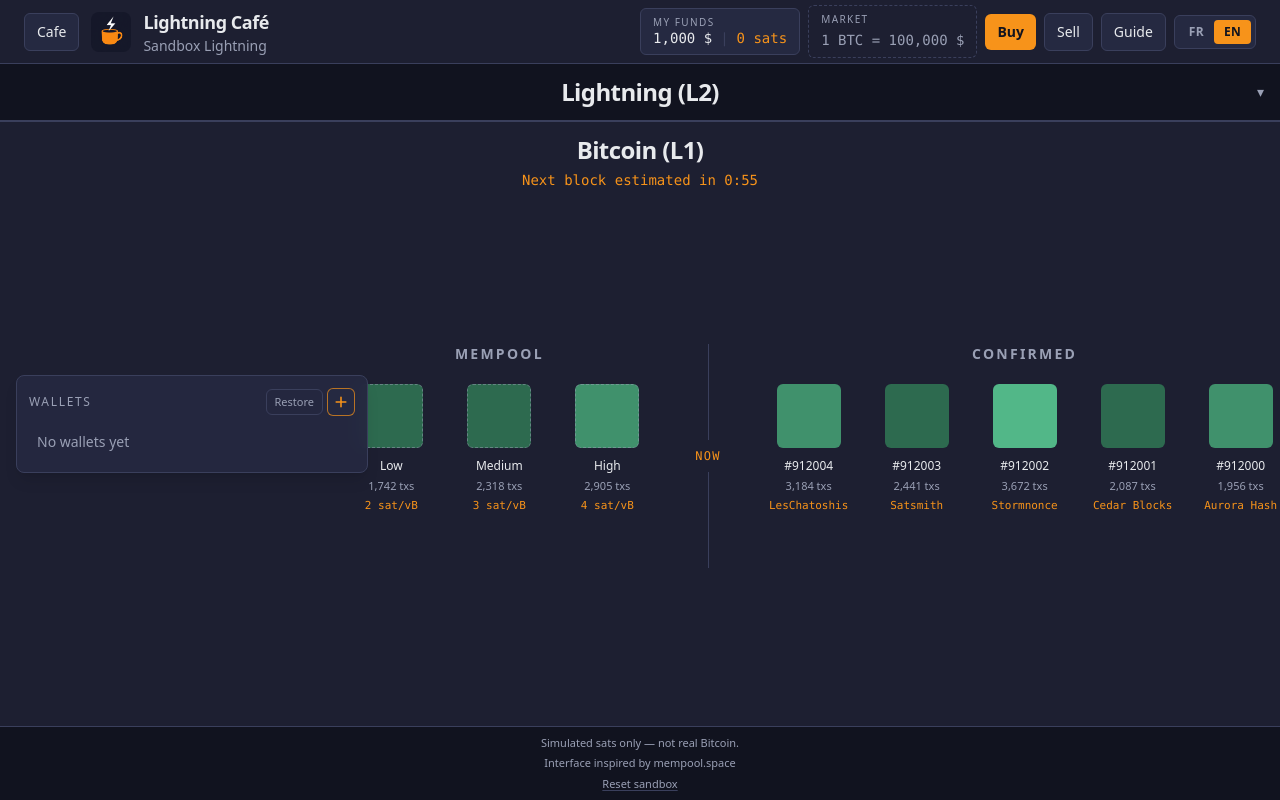
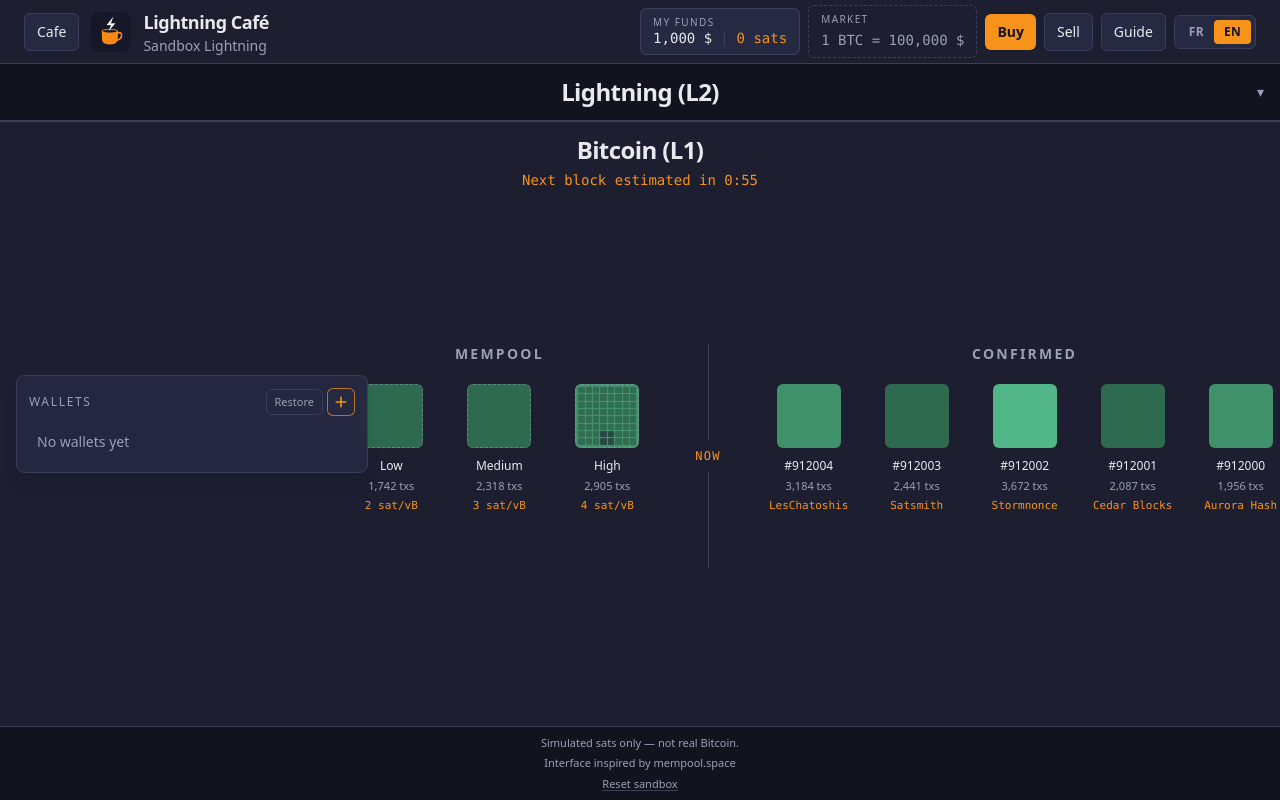
Before and after one commit to g1llez/lightning-cafe, a React (Vite) app: page / in a window 1280 px wide. Built offline with nearby package versions, Linux system fonts and the light colour scheme.

Commit message:
Pack the next block like Tetris while mined blocks stay frozen.

```diff
--- a/src/components/BitcoinLayer.tsx
+++ b/src/components/BitcoinLayer.tsx
@@ -2,6 +2,7 @@ import { useEffect, useRef, useState, type ReactNode } from 'react'
 import { useTranslation } from 'react-i18next'
 import {
   formatCountdown,
+  sandboxBlockInterval,
   toneForFee,
   type ConfirmedBlock,
   type Priority,
@@ -19,6 +20,7 @@ import {
 } from '../simulation/player'
 import { useSimulation } from '../simulation/SimulationProvider'
 import { mempoolFlyId } from './SatsFlight'
+import { BlockTetris } from './BlockTetris'
 import { BlockInspectModal } from './TxInspect'
 import { Tooltip } from './Tooltip'
 import { WalletCard } from './WalletCard'
@@ -40,6 +42,7 @@ type BlockTileProps = {
   ghost?: boolean
   testId?: string
   onInspect?: () => void
+  packing?: { seed: string; fill: number; txCount: number; minePieces: number }
 }
 
 function BlockTile({
@@ -55,6 +58,7 @@ function BlockTile({
   ghost = false,
   testId,
   onInspect,
+  packing,
 }: BlockTileProps) {
   const { t } = useTranslation()
 
@@ -69,12 +73,21 @@ function BlockTile({
           className="relative"
         >
           <div
-            className={`h-16 w-16 rounded-md ${toneForFee(feeRate)} ${
+            className={`h-16 w-16 overflow-hidden rounded-md ${toneForFee(feeRate)} ${
               upcoming ? 'border border-dashed border-text-muted/50' : ''
             } ${highlight ? 'ring-2 ring-accent ring-offset-2 ring-offset-bg-secondary' : ''} ${
               ghost ? 'opacity-0' : ''
             }`}
-          />
+          >
+            {packing && !ghost ? (
+              <BlockTetris
+                seed={packing.seed}
+                fill={packing.fill}
+                txCount={packing.txCount}
+                minePieces={packing.minePieces}
+              />
+            ) : null}
+          </div>
           {myTxs > 0 && !ghost && (
             <span className="absolute -top-1.5 -right-1.5 flex h-5 min-w-5 items-center justify-center rounded-full bg-accent px-1 font-mono text-[10px] font-semibold text-bg-primary">
               {myTxs}
@@ -173,6 +186,8 @@ type BitcoinLayerProps = {
 export function BitcoinLayer({ fill, onMessage, onSatsSent }: BitcoinLayerProps) {
   const { t } = useTranslation()
   const { chain, secondsLeft, player } = useSimulation()
+  const interval = sandboxBlockInterval()
+  const packingFill = 1 - secondsLeft / interval
   const lastMinedId = useRef(chain.confirmed[0]?.id)
   const [mining, setMining] = useState<ConfirmedBlock | null>(null)
   const [inspect, setInspect] = useState<InspectTarget | null>(null)
@@ -289,6 +304,16 @@ export function BitcoinLayer({ fill, onMessage, onSatsSent }: BitcoinLayerProps)
                     flyId={mempoolFlyId(block.priority)}
                     myTxs={myPending.length}
                     testId={`block-mempool-${block.priority}`}
+                    packing={
+                      block.priority === 'high'
+                        ? {
+                            seed: block.id,
+                            fill: packingFill,
+                            txCount: block.txCount,
+                            minePieces: myPending.length,
+                          }
+                        : undefined
+                    }
                     onInspect={() => setInspect({ kind: 'mempool', block })}
                     blockTip={mempoolTip(block)}
                   />
--- /dev/null
+++ b/src/components/BlockTetris.tsx
@@ -0,0 +1,39 @@
+import { tetrisGrid, TETRIS_COLS, TETRIS_ROWS, type TetrisCell } from '../simulation/tetris'
+
+type BlockTetrisProps = {
+  seed: string
+  fill: number
+  txCount: number
+  minePieces: number
+}
+
+function cellClass(cell: TetrisCell): string {
+  if (cell === 'mine') {
+    return 'bg-accent'
+  }
+  if (cell === 'npc') {
+    return 'bg-bg-primary/55'
+  }
+  return 'bg-black/25'
+}
+
+export function BlockTetris({ seed, fill, txCount, minePieces }: BlockTetrisProps) {
+  const grid = tetrisGrid(seed, fill, txCount, minePieces)
+
+  return (
+    <div
+      className="grid h-full w-full gap-px p-0.5"
+      style={{
+        gridTemplateColumns: `repeat(${TETRIS_COLS}, minmax(0, 1fr))`,
+        gridTemplateRows: `repeat(${TETRIS_ROWS}, minmax(0, 1fr))`,
+      }}
+      aria-hidden="true"
+    >
+      {grid.flatMap((row, y) =>
+        row.map((cell, x) => (
+          <span key={`${x}-${y}`} className={`rounded-[1px] ${cellClass(cell)}`} />
+        )),
+      )}
+    </div>
+  )
+}
--- /dev/null
+++ b/src/simulation/tetris.ts
@@ -0,0 +1,153 @@
+import { seededRandom } from './chain'
+
+export const TETRIS_COLS = 8
+export const TETRIS_ROWS = 8
+
+export type TetrisScenario = 'sparse' | 'classic' | 'packed'
+export type TetrisCell = 'empty' | 'npc' | 'mine'
+
+const SHAPES: [number, number][][] = [
+  [
+    [0, 0],
+    [1, 0],
+    [2, 0],
+    [3, 0],
+  ],
+  [
+    [0, 0],
+    [1, 0],
+    [0, 1],
+    [1, 1],
+  ],
+  [
+    [0, 0],
+    [1, 0],
+    [2, 0],
+    [1, 1],
+  ],
+  [
+    [0, 0],
+    [1, 0],
+    [1, 1],
+    [2, 1],
+  ],
+  [
+    [1, 0],
+    [2, 0],
+    [0, 1],
+    [1, 1],
+  ],
+  [
+    [0, 0],
+    [0, 1],
+    [0, 2],
+    [1, 2],
+  ],
+  [
+    [1, 0],
+    [1, 1],
+    [1, 2],
+    [0, 2],
+  ],
+]
+
+const PIECES_FOR: Record<TetrisScenario, number> = {
+  sparse: 6,
+  classic: 10,
+  packed: 14,
+}
+
+function rotate(cells: [number, number][], turns: number): [number, number][] {
+  let next = cells
+  for (let step = 0; step < turns % 4; step += 1) {
+    next = next.map(([x, y]) => [y, -x] as [number, number])
+  }
+  const minX = Math.min(...next.map(([x]) => x))
+  const minY = Math.min(...next.map(([, y]) => y))
+  return next.map(([x, y]) => [x - minX, y - minY] as [number, number])
+}
+
+function emptyGrid(): TetrisCell[][] {
+  return Array.from({ length: TETRIS_ROWS }, () => Array.from({ length: TETRIS_COLS }, () => 'empty' as const))
+}
+
+function collides(grid: TetrisCell[][], cells: [number, number][], originX: number, originY: number): boolean {
+  return cells.some(([dx, dy]) => {
+    const x = originX + dx
+    const y = originY + dy
+    return x < 0 || x >= TETRIS_COLS || y < 0 || y >= TETRIS_ROWS || grid[y]?.[x] !== 'empty'
+  })
+}
+
+function dropY(grid: TetrisCell[][], cells: [number, number][], originX: number): number | null {
+  let y = 0
+  if (collides(grid, cells, originX, y)) {
+    return null
+  }
+  while (!collides(grid, cells, originX, y + 1)) {
+    y += 1
+  }
+  return y
+}
+
+function stamp(grid: TetrisCell[][], cells: [number, number][], originX: number, originY: number, kind: 'npc' | 'mine') {
+  for (const [dx, dy] of cells) {
+    const row = grid[originY + dy]
+    if (row) {
+      row[originX + dx] = kind
+    }
+  }
+}
+
+/** Quiet mempool → sparse; busy → packed; otherwise a seeded classic/sparse/packed mix. */
+export function pickTetrisScenario(seed: string, txCount: number): TetrisScenario {
+  if (txCount >= 2_800) {
+    return 'packed'
+  }
+  if (txCount <= 1_800) {
+    return 'sparse'
+  }
+  const pick = Math.floor(seededRandom(`${seed}|scene`)() * 3)
+  return (['sparse', 'classic', 'packed'] as const)[pick] ?? 'classic'
+}
+
+/**
+ * Pack tetrominoes into the current block template. No line clears:
+ * Bitcoin fills a block, it does not delete rows. `fill` 0..1 is how far
+ * the minute has gone. `minePieces` paints the last landed pieces as yours.
+ */
+export function tetrisGrid(seed: string, fill: number, txCount: number, minePieces = 0): TetrisCell[][] {
+  const scenario = pickTetrisScenario(seed, txCount)
+  const random = seededRandom(`${seed}|${scenario}`)
+  const grid = emptyGrid()
+  const wanted = PIECES_FOR[scenario]
+  const placements: { cells: [number, number][]; x: number; y: number }[] = []
+
+  for (let index = 0; index < wanted * 2 && placements.length < wanted; index += 1) {
+    const shape = SHAPES[Math.floor(random() * SHAPES.length)]
+    if (!shape) {
+      continue
+    }
+    const cells = rotate(shape, Math.floor(random() * 4))
+    const width = Math.max(...cells.map(([x]) => x)) + 1
+    const originX = Math.floor(random() * Math.max(1, TETRIS_COLS - width + 1))
+    const originY = dropY(grid, cells, originX)
+    if (originY == null) {
+      continue
+    }
+    stamp(grid, cells, originX, originY, 'npc')
+    placements.push({ cells, x: originX, y: originY })
+  }
+
+  const shown = Math.round(Math.min(1, Math.max(0, fill)) * placements.length)
+  const visible = emptyGrid()
+  const mineFrom = Math.max(0, shown - Math.max(0, minePieces))
+  placements.slice(0, shown).forEach((piece, index) => {
+    stamp(visible, piece.cells, piece.x, piece.y, index >= mineFrom ? 'mine' : 'npc')
+  })
+  return visible
+}
+
+export function tetrisFilledCount(grid: TetrisCell[][]): number {
+  return grid.reduce((sum, row) => sum + row.filter((cell) => cell !== 'empty').length, 0)
+}
```
Also changed, not shown: 2 other files (tests, documents, lock files or other folders).
